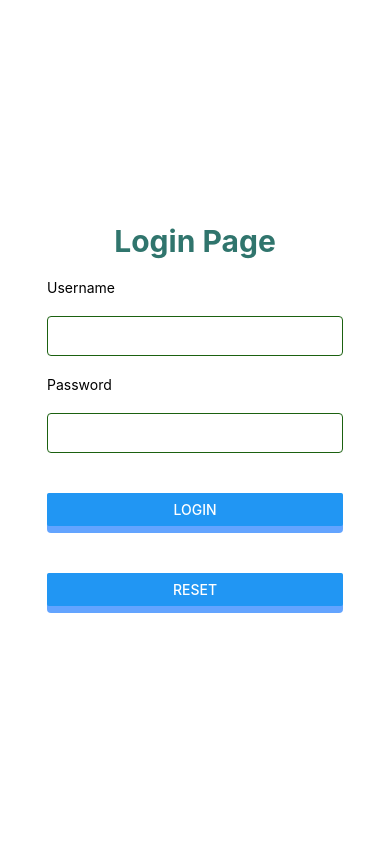
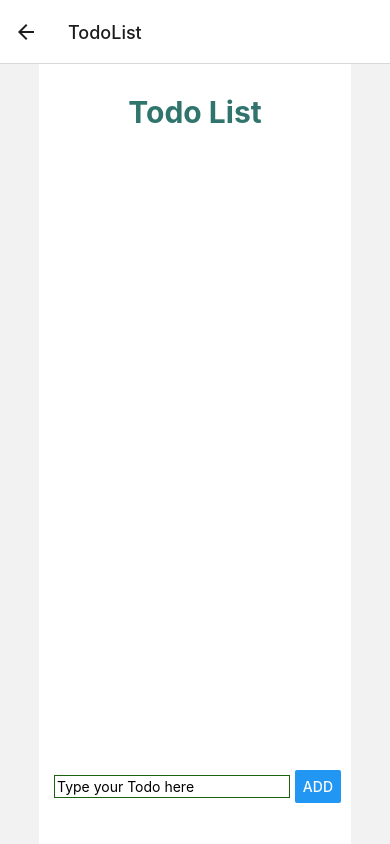
Before and after one commit to ShanuDey/Todo-App, a React Native app: screen /TodoList in a window 390 px wide. Built offline with nearby package versions, Linux system fonts and the light colour scheme.

Commit message:
implement navigation with react-navigation
Signed-off-by: ShanuDey <sd4shanudey@gmail.com>

```diff
--- a/App.js
+++ b/App.js
@@ -1,68 +1,18 @@
-import React, { useState, useEffect } from 'react';
-import { Platform, StyleSheet, View } from 'react-native';
-import Footer from './src/components/Footer';
-import TodoList from './src/components/TodoList';
-import Header from './src/components/Header';
-import Constants from 'expo-constants';
-import { TodosContext } from './src/contexts/TodosContext';
-import AsyncStorage from '@react-native-async-storage/async-storage';
-import LoginPage from './src/components/Login/LoginPage';
+import React from "react";
+import LoginPage from "./src/components/Login/LoginPage";
+import { NavigationContainer } from "@react-navigation/native";
+import { createNativeStackNavigator } from "@react-navigation/native-stack";
+import TodoView from "./src/components/TodoView/TodoView";
 
-const TODOS_STORAGE_KEY = '@TodoStorageKeyBwPx0r9Ou2';
+const Stack = createNativeStackNavigator();
 
 export default function App() {
-  const [todos, setTodos] = useState([]);
-
-  useEffect(() => {
-    getData();
-  }, []);
-
-  useEffect(() => {
-    storeData(todos);
-  }, [todos]);
-
-  const getData = async () => {
-    try {
-      const jsonValue = await AsyncStorage.getItem(TODOS_STORAGE_KEY);
-      const todosArray = jsonValue != null ? JSON.parse(jsonValue) : [];
-      setTodos(todosArray);
-    } catch (e) {
-      // error reading value
-      alert('Failed to load Todo');
-    }
-  };
-
-  const storeData = async (value) => {
-    try {
-      const jsonValue = JSON.stringify(value);
-      await AsyncStorage.setItem(TODOS_STORAGE_KEY, jsonValue);
-    } catch (e) {
-      // saving error
-      alert('Failed to store Todo');
-    }
-  };
-
   return (
-    <View style={styles.container} accessibilityLabel="TodoAppView">
-      {/* <Header />
-      <TodosContext.Provider value={{ todos, setTodos }}>
-        <TodoList />
-        <Footer />
-      </TodosContext.Provider> */}
-      <LoginPage/>
-    </View>
+    <NavigationContainer>
+      <Stack.Navigator>
+        <Stack.Screen name="Login" component={LoginPage} />
+        <Stack.Screen name="TodoList" component={TodoView} />
+      </Stack.Navigator>
+    </NavigationContainer>
   );
 }
-
-const styles = StyleSheet.create({
-  container: {
-    flex: 1,
-    backgroundColor: '#fff',
-    alignItems: 'center',
-    justifyContent: 'center',
-    marginTop: Constants.statusBarHeight,
-    marginLeft: Platform.OS !== 'web' ? 10 : '10%',
-    marginRight: Platform.OS !== 'web' ? 10 : '10%',
-    alignItems: 'stretch',
-  },
-});
--- a/package.json
+++ b/package.json
@@ -14,6 +14,8 @@
   },
   "dependencies": {
     "@react-native-async-storage/async-storage": "^1.15.14",
+    "@react-navigation/native": "^6.0.12",
+    "@react-navigation/native-stack": "^6.8.0",
     "expo": "~44.0.0",
     "expo-status-bar": "~1.2.0",
     "expo-updates": "~0.11.7",
@@ -21,6 +23,8 @@
     "react-dom": "17.0.1",
     "react-hook-form": "^7.34.2",
     "react-native": "0.64.3",
+    "react-native-safe-area-context": "3.3.2",
+    "react-native-screens": "~3.10.1",
     "react-native-web": "0.17.1"
   },
   "devDependencies": {
--- a/src/components/Login/LoginPage.js
+++ b/src/components/Login/LoginPage.js
@@ -3,7 +3,7 @@ import { Text, View, StyleSheet, TextInput, Button, Alert } from "react-native";
 import { useForm, Controller } from "react-hook-form";
 import Constants from "expo-constants";
 
-export default () => {
+export default ({navigation}) => {
   const {
     register,
     setValue,
@@ -66,7 +66,8 @@ export default () => {
         <Button
           style={styles.buttonInner}
           title="Login"
-          onPress={handleSubmit(onSubmit)}
+          // onPress={handleSubmit(onSubmit)}
+          onPress={() => navigation.navigate('TodoList')}
         />
       </View>
 
--- a/src/components/Footer.js
+++ b/src/components/TodoView/Footer.js
@@ -1,6 +1,6 @@
 import React, { useContext, useState } from 'react';
 import { View, StyleSheet, TextInput, Button } from 'react-native';
-import { TodosContext } from '../contexts/TodosContext';
+import { TodosContext } from '../../contexts/TodosContext';
 import { v4 as uuidv4 } from 'uuid';
 
 export default function Footer() {
--- a/src/components/TodoList.js
+++ b/src/components/TodoView/TodoList.js
@@ -1,7 +1,7 @@
 import React, { useContext } from 'react';
 import { View, StyleSheet, ScrollView } from 'react-native';
-import { TodosContext } from '../contexts/TodosContext';
-import Todo from './Todo/Todo';
+import { TodosContext } from '../../contexts/TodosContext';
+import Todo from '../Todo/Todo';
 
 export default function TodoList() {
   const { todos, setTodos } = useContext(TodosContext);
--- /dev/null
+++ b/src/components/TodoView/TodoView.js
@@ -0,0 +1,65 @@
+import React, { useState, useEffect } from 'react';
+import { View, StyleSheet, Platform } from "react-native";
+import Constants from 'expo-constants';
+import Header from "./Header";
+import Footer from "./Footer";
+import TodoList from "./TodoList";
+import { TodosContext } from "../../contexts/TodosContext"
+import AsyncStorage from '@react-native-async-storage/async-storage';
+
+const TODOS_STORAGE_KEY = "@TodoStorageKeyBwPx0r9Ou2";
+
+export default function Todoview() {
+  const [todos, setTodos] = useState([]);
+
+  useEffect(() => {
+    getData();
+  }, []);
+
+  useEffect(() => {
+    storeData(todos);
+  }, [todos]);
+
+  const getData = async () => {
+    try {
+      const jsonValue = await AsyncStorage.getItem(TODOS_STORAGE_KEY);
+      const todosArray = jsonValue != null ? JSON.parse(jsonValue) : [];
+      setTodos(todosArray);
+    } catch (e) {
+      // error reading value
+      alert("Failed to load Todo");
+    }
+  };
+
+  const storeData = async (value) => {
+    try {
+      const jsonValue = JSON.stringify(value);
+      await AsyncStorage.setItem(TODOS_STORAGE_KEY, jsonValue);
+    } catch (e) {
+      // saving error
+      alert("Failed to store Todo");
+    }
+  };
+  return (
+    <View style={styles.container}>
+      <Header />
+      <TodosContext.Provider value={{ todos, setTodos }}>
+        <TodoList />
+        <Footer />
+      </TodosContext.Provider>
+    </View>
+  );
+};
+
+const styles = StyleSheet.create({
+    container: {
+      flex: 1,
+      backgroundColor: '#fff',
+      alignItems: 'center',
+      justifyContent: 'center',
+      marginTop: Constants.statusBarHeight,
+      marginLeft: Platform.OS !== 'web' ? 10 : '10%',
+      marginRight: Platform.OS !== 'web' ? 10 : '10%',
+      alignItems: 'stretch',
+    },
+  });
```
Also changed, not shown: src/components/TodoView/Header.js (renamed from src/components/Header.js), 2 other files (tests, documents, lock files or other folders).
